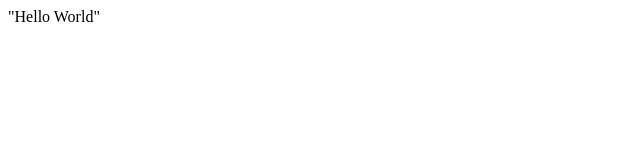
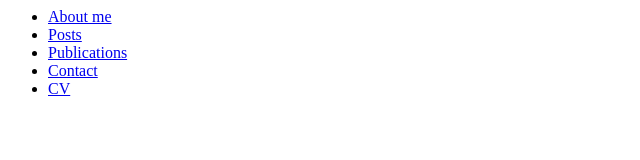
Before and after one commit to divaDseidnA/divadseidna.github.io, a plain HTML site: page index.html in a window 1280 px wide. Shown: the whole page, without its empty margins (0-640 px from the left). Drawn offline with Linux system fonts and the light colour scheme.

Commit message:
First with tabs

```diff
--- a/index.html
+++ b/index.html
@@ -1 +1,9 @@
-"Hello World"
+<nav>
+  <ul>
+    <li><a href="about.html">About me</a></li>
+    <li><a href="posts.html">Posts</a></li>
+    <li><a href="publications.html">Publications</a></li>
+    <li><a href="contact.html">Contact</a></li>
+    <li><a href="cv.html">CV</a></li>
+  </ul>
+</nav>
```
